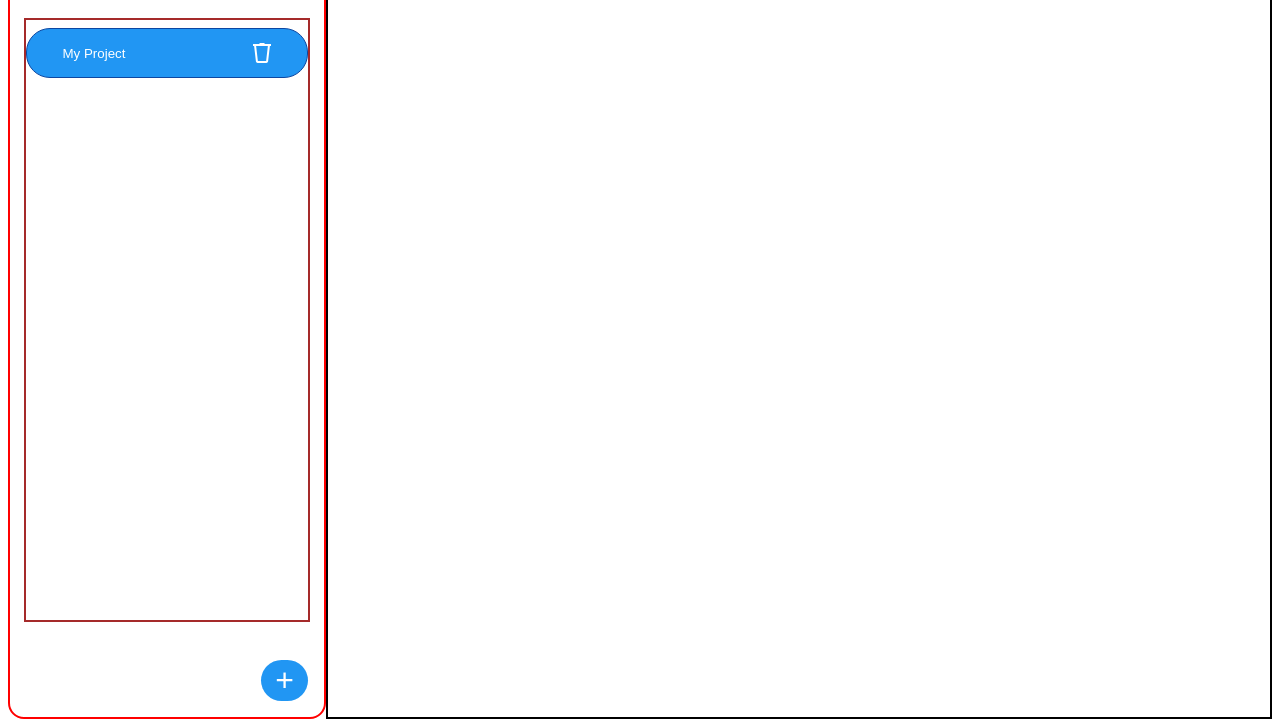
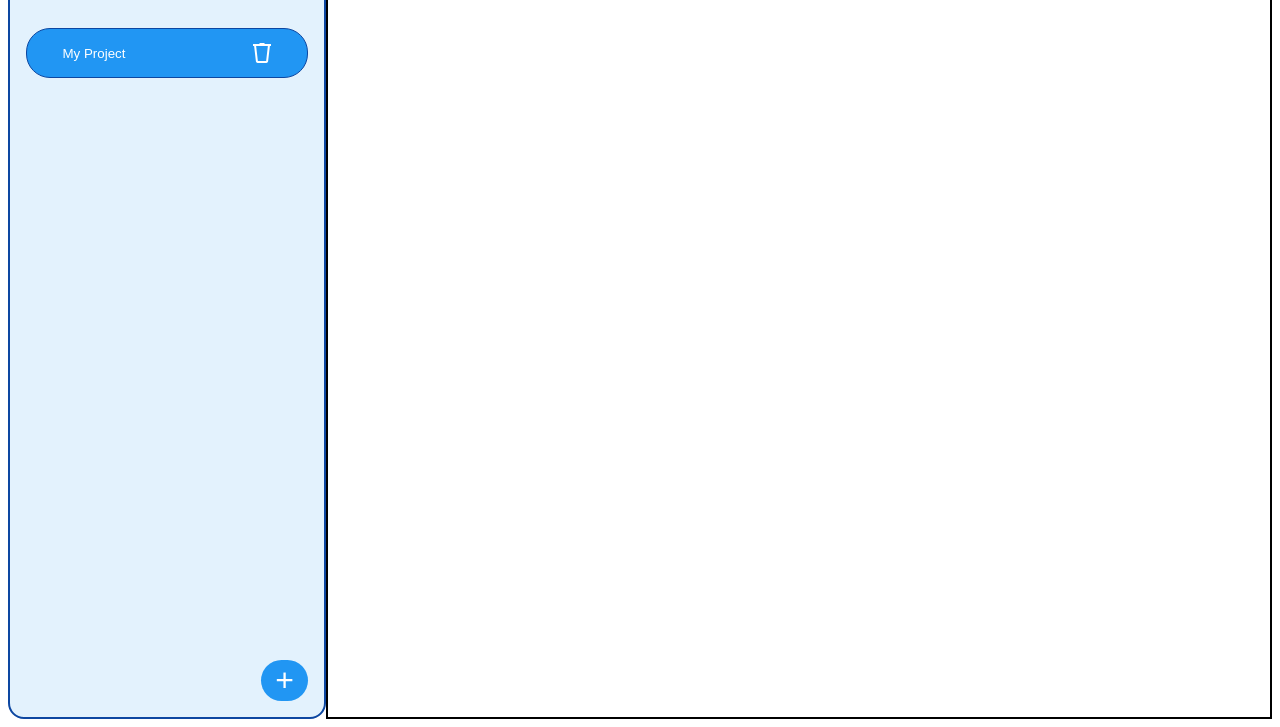
Before and after one commit to coding-cosmos/TODO, a website built with webpack: page src/index.html in a window 1280 px wide. Shown: the part 93-820 px from the top of the page. Built offline with nearby package versions, Linux system fonts and the light colour scheme.

Commit message:
Add color and remove border

```diff
--- a/src/styles/sidebar-styles.css
+++ b/src/styles/sidebar-styles.css
@@ -1,16 +1,21 @@
+*{
+    --primary-bg-clr:#e3f2fd;
+    --border-clr:#0d47a1
+}
 .sidebar{
     display: flex;
     align-items: center;
     flex-direction: column;
-    border: 2px solid red;
+    border: 2px solid var(--border-clr);
     height: 100vh;
     width: 25vw;
     justify-content: space-between;
     border-radius: 16px;
+
+    background-color: var(--primary-bg-clr) ;
 }
 
 .project-list{
-    border: 2px solid brown;
     height: 75vh;
     width: 22vw;
     display: flex;
```
